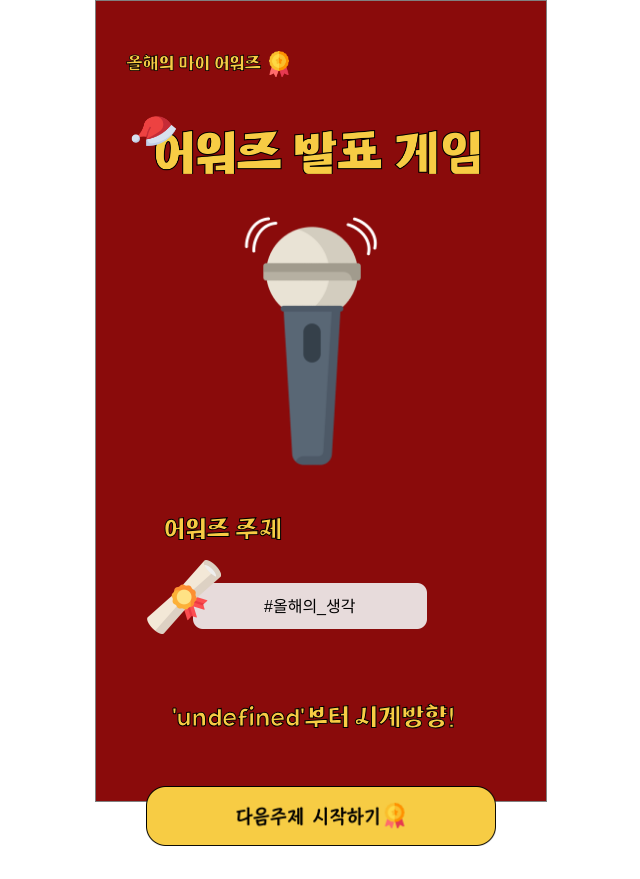
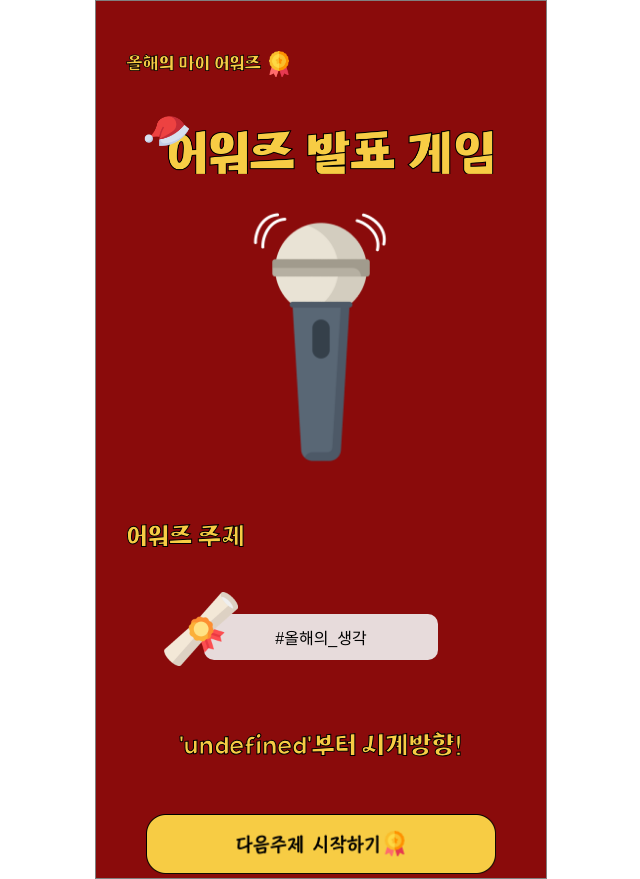
Before and after one commit to 2023-my-awards/2023-MY-AWARDS-FRONT-v2, a React (Vite) app: page /gameresult in a window 1280 px wide. Shown: the whole page, without its empty margins (319-959 px from the left). Before the commit the page ends 850 px from the top, so only its background shows below. Built offline with nearby package versions, Linux system fonts and the light colour scheme; a web font is replaced by a local one.

Commit message:
Design: 어워즈 발표 게임 - 가운데 정렬

```diff
--- a/src/css/GameResult.css
+++ b/src/css/GameResult.css
@@ -1,32 +1,54 @@
 #gamebox {
+  display: flex;
+  flex-direction: column;
   background-color: #8a0b0b;
-    height: 100vh; /* 화면 높이의 100%로 설정 */
-    margin: 0; /* body의 margin 제거 */
-    align-items: auto;
-    justify-content: center;
+  min-height: 100vh;
+  /* 화면 높이의 100%로 설정 */
+  margin: 0;
+  /* body의 margin 제거 */
+  justify-content: flex-start;
   align-items: center;
 }
 
+#logo-box {
+  display: flex;
+  width: 100%;
+
+}
+
+#hashtag-container {
+  display: flex;
+  justify-content: center;
+  margin-right: 44px;
+
+}
+
 #topicimage {
-  width:280px;
-  height:74px;
-  margin-left:-45px;
-  position:absolute;
+  width: 74px;
+  height: 74px;
+  position: absolute;
+  left: -40px;
+  z-index: 9;
 }
 
 #result_gametitle {
-  width:80%;
-  height:auto;
-  margin-left:7%;
-  margin-top:10px;
+  width: 80%;
+  height: auto;
+  text-align: center;
+  margin-top: 10px;
 }
 
 #mic {
-    width:60%;
-    height:auto;
-    justify-content: center; align-items: center;
-    margin-top:30px;
-    margin-left:18%;
+  width: 60%;
+  height: auto;
+  justify-content: center;
+  align-items: center;
+  margin-top: 30px;
+}
+
+#topic-box {
+  width: 100%;
+  margin-top: 15px;
 }
 
 #topic_result {
@@ -35,7 +57,8 @@
   color: #f7cc44;
   text-align: left;
   margin-top: 30px;
-  margin-left:15%;
+  margin-left: 30px;
+  font-weight: 400;
   -webkit-text-stroke: 1px #000;
 }
 
@@ -44,19 +67,27 @@
   width: 234px;
   height: 46px;
   display: flex;
+  position: relative;
   justify-content: center;
   align-items: center;
   margin-bottom: 20px;
-    margin-left:21.5%;
-    justify-content: center; align-items: center;
+  margin-top: 25px;
 }
 
 #hashtag-text {
+  display: flex;
+  justify-content: center;
+  align-items: center;
+  width: 234px;
+  height: 46px;
+  border-radius: 10px;
+  background: #E7DBDB;
   font-family: "CinemaB", sans-serif;
-    font-size:16px;
-    color:#000;
+  font-size: 16px;
+  color: #000;
+  text-align: center;
   position: absolute;
-    margin-top:17px;
+  margin-top: 17px;
 }
 
 
@@ -64,11 +95,11 @@
   font-family: "Santokki", sans-serif;
   font-size: 28px;
   color: #f7cc44;
-    text-align: flex-start;
-    margin-top: 80px;
-    margin-left:17%;
+  text-align: center;
+  margin-top: 56px;
   -webkit-text-stroke: 1px #000;
-    justify-content: center; align-items: center;
+  justify-content: center;
+  align-items: center;
 }
 
 #result_nextbutton {
@@ -76,24 +107,22 @@
   height: auto;
   border: none;
   background: none;
-    margin-left:0%;
-    margin-top:-5%;
+  margin-top: -5%;
 }
 
 @media (max-width: 415px) {
   #mic {
-    width:50%;
-    margin-left:25%;
+    width: 50%;
+
   }
 
   #topic_result {
-    font-size:22px;
-    margin-top:0%;
+    font-size: 22px;
   }
 
   #nameresult {
-    font-size:24px;
-    margin-top:10%;
-    margin-bottom:0%;
+    font-size: 24px;
+    margin-top: 10%;
+    margin-bottom: 0%;
   }
 }
--- a/src/pages/GameResult.jsx
+++ b/src/pages/GameResult.jsx
@@ -1,8 +1,8 @@
-import React, { useState, useEffect } from "react";
-import styled from "styled-components";
-import "../css/GameResult.css";
-import { useLocation } from "react-router-dom";
-import Logo from "../components/Logo";
+import React, { useState, useEffect } from 'react';
+import styled from 'styled-components';
+import '../css/GameResult.css';
+import { useLocation } from 'react-router-dom';
+import Logo from '../components/Logo';
 
 const StyledButton = styled.button`
   margin-top: 10%;
@@ -11,40 +11,38 @@ const StyledButton = styled.button`
 `;
 
 const Topics = [
-  "영화",
-  "드라마",
-  "책",
-  "음악",
-  "순간",
-  "발견",
-  "습관",
-  "우울",
-  "생각",
-  "실패",
-  "후회",
-  "눈물",
-  "취미",
-  "유머",
-  "감동",
-  "소비",
-  "여행",
-  "음식",
-  "선물",
-  "사진",
-  "나",
+  '영화',
+  '드라마',
+  '책',
+  '음악',
+  '순간',
+  '발견',
+  '습관',
+  '우울',
+  '생각',
+  '실패',
+  '후회',
+  '눈물',
+  '취미',
+  '유머',
+  '감동',
+  '소비',
+  '여행',
+  '음식',
+  '선물',
+  '사진',
+  '나',
 ];
 
 const GameResult = () => {
   const location = useLocation();
   const state = location.state;
   const randomItem =
-    state && state.randomItem ? state.randomItem : "랜덤 아이템 없음";
+    state && state.randomItem ? state.randomItem : '랜덤 아이템 없음';
   const inputValues = state && state.inputValues ? state.inputValues : [];
 
   // 필터링된 빈 값이 담긴 배열
-  const nonEmptyInputValues = inputValues.filter(
-    (value) => value.trim() !== ""
-  );
+  const nonEmptyInputValues = inputValues.filter(value => value.trim() !== '');
 
   const [randomHashtag, setRandomHashtag] = useState(
     `올해의_${Topics[Math.floor(Math.random() * Topics.length)]}`
@@ -67,19 +65,23 @@ const GameResult = () => {
 
   return (
     <div id="gamebox">
+      <div id="logo-box">
         <Logo id="resultlogo" />
+      </div>
       <img id="result_gametitle" src="images/game_title.png" alt="gametitle" />
       <img id="mic" src="images/mic.png" alt="mic" />
 
+      <div id="topic-box">
         <p id="topic_result">어워즈 주제</p>
-      <div id="hashtag-container">
+      </div>
+
       {randomHashtag && (
         <div id="hashtag-box">
-            <img id="topicimage" src="images/topic.png" alt="topic" />
+          <img id="topicimage" src="images/certificate.png" alt="topic" />
           <div id="hashtag-text">{`#${randomHashtag}`}</div>
         </div>
       )}
-      </div>
+
       <p id="nameresult">{`'${randomNonEmptyItem}'부터 시계방향!`}</p>
       <StyledButton onClick={generateRandomHashtag}>
         <img id="result_nextbutton" src="images/gamestart2.png" alt="button" />
```
Also changed, not shown: public/images/certificate.png (added), 1 other file (tests, documents, lock files or other folders). Lines whose indentation alone changed are shown as unchanged.
